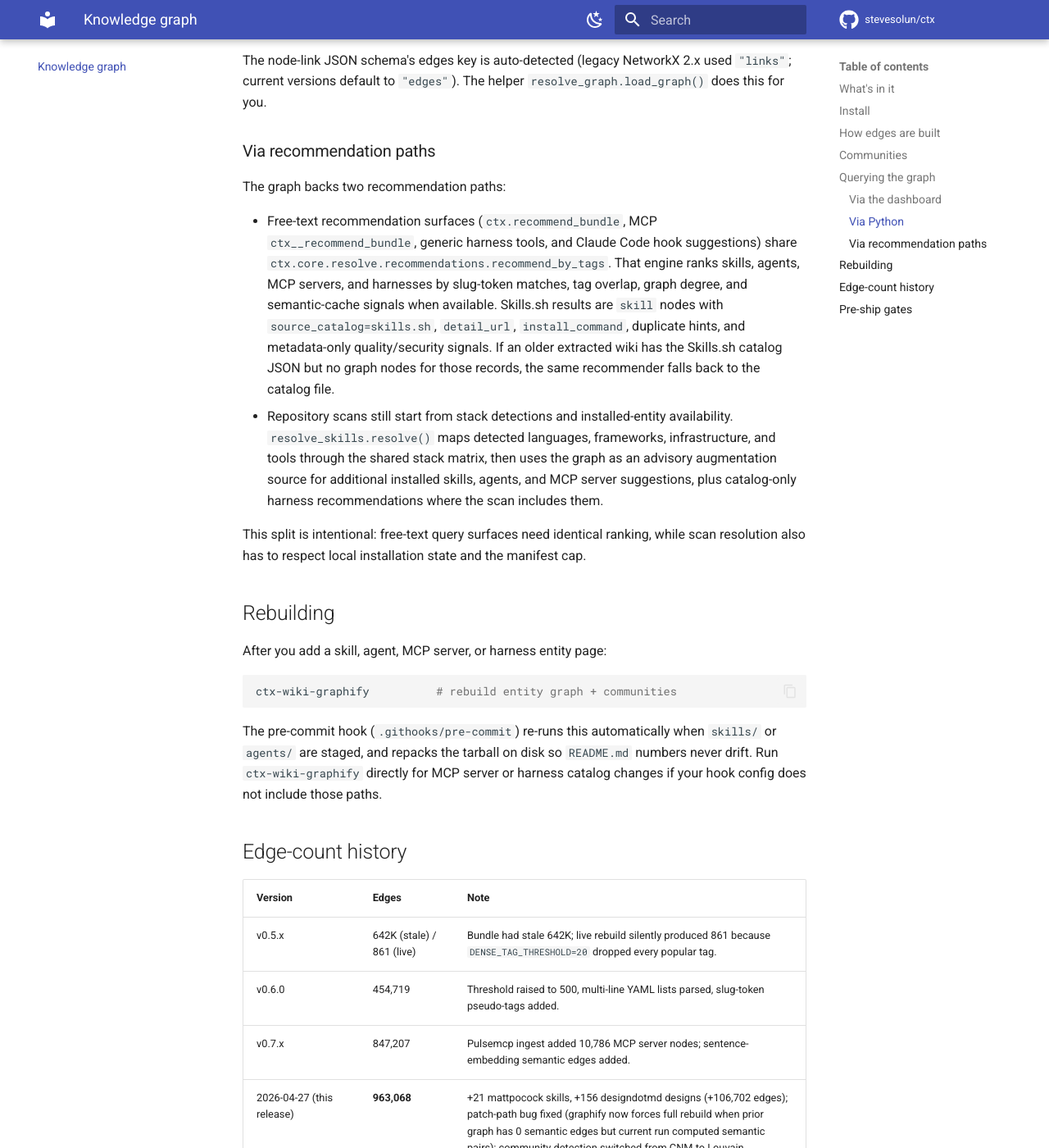
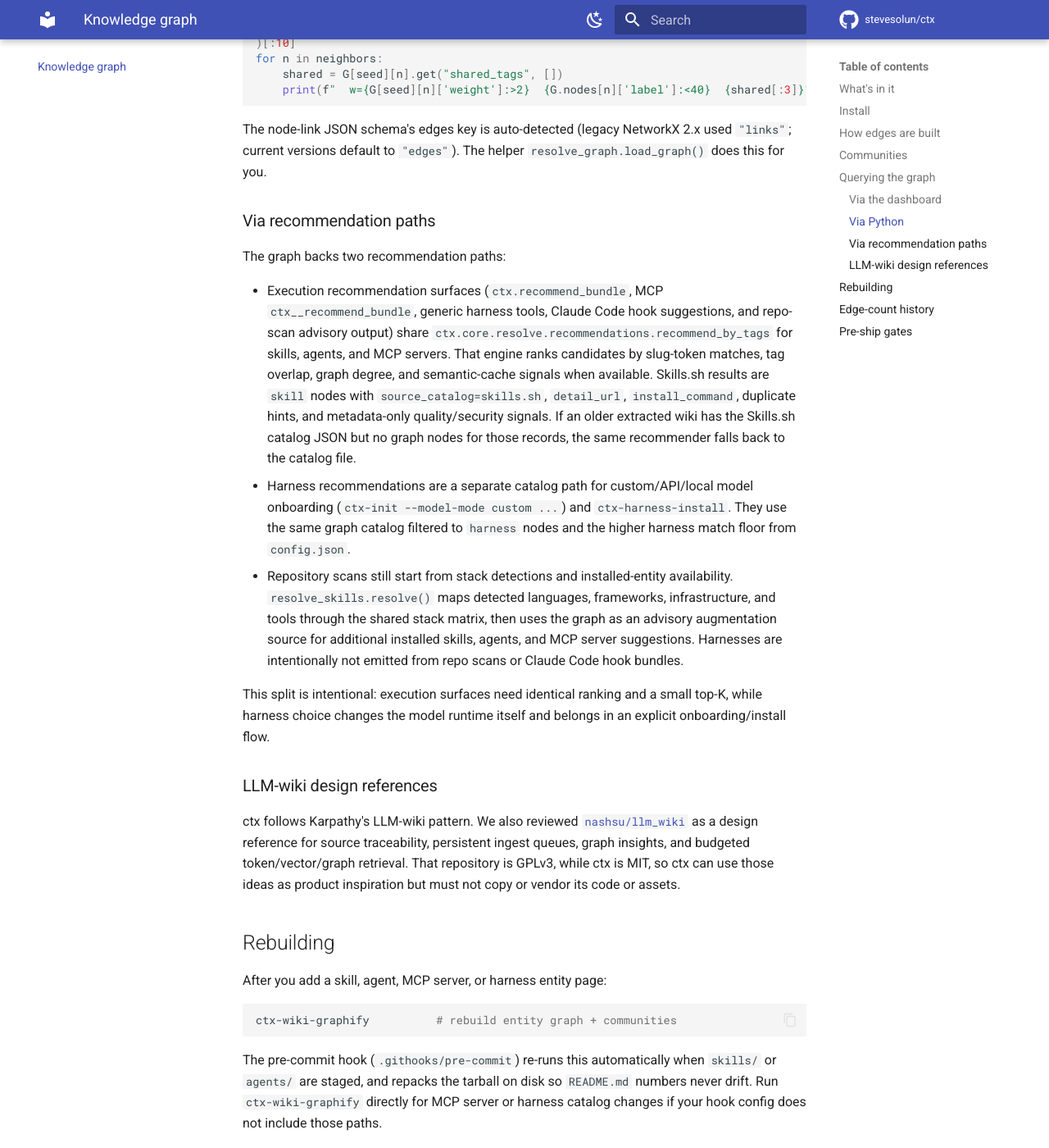
Before and after one commit to stevesolun/ctx, an MkDocs documentation site: the page built from docs/knowledge-graph.md, in a window 1280 px wide and 1400 px high, scrolled down 3388 px. Shown: the whole window at 82% size. Built offline with MkDocs 1.6.1 and Material for MkDocs 9.7.7, drawn with Linux system fonts in a browser that asks for light colours; comment, search, counter and statistics services are not loaded; some of the changed text lies outside the part shown.

Commit message:
Document two-vector recommendation model

```diff
--- a/docs/knowledge-graph.md
+++ b/docs/knowledge-graph.md
@@ -12,7 +12,8 @@
 Authoritative numbers from the shipped tarball. The curated-core snapshot
 is **13,232 nodes** (1,969 curated skills + 464 agents + 10,786 MCP servers
 + 13 harnesses). Harness pages under `entities/harnesses/` are ingested into
-local rebuilds and recommendation output when cataloged. The tarball also carries **90,846
+local rebuilds and the separate harness-catalog recommendation path. The
+tarball also carries **90,846
 remote-cataloged Skills.sh `skill` nodes**, matching skill pages under
 `entities/skills/skills-sh-*.md`, and **67,530 sparse metadata edges** back
 to curated entities. These records are first-class skills by graph type,
@@ -55,25 +56,29 @@
 
 ## How edges are built
 
-Two sources of connectivity, combined at build time by the
+Three sources of connectivity, combined at build time by the
 `ctx-wiki-graphify` console script (`ctx.core.wiki.wiki_graphify`):
 
-1. **Explicit frontmatter tags** — each entity page's YAML `tags:`
+1. **Semantic cosine** — when the embedding backend is available, entity
+   text is embedded and semantic neighbors above the configured build floor
+   contribute weighted edges.
+2. **Explicit frontmatter tags** — each entity page's YAML `tags:`
    list contributes edges between every pair of entities that share
    a tag. Popular tags capped at 500 nodes to avoid noise-floor
    "everything connects to everything" mega-buckets like `typescript`
    or `frontend`.
-2. **Slug-token pseudo-tags** — each hyphenated slug contributes its
+3. **Slug-token pseudo-tags** — each hyphenated slug contributes its
    tokens as implicit tags. `fastapi-pro` contributes `fastapi`;
    `python-patterns` contributes `python` and `patterns`. A stop-word
    filter drops generic tokens like `skill`, `agent`, `pro`, `expert`,
    `core` so they don't over-connect the graph.
 
-Edge `weight` is the count of shared tags between two nodes. Edge
-`shared_tags` is the list of the actual tags that produced the edge,
-so any single edge is explainable (e.g. `cloud-architect ↔ terraform-
-engineer` has `weight=6` with `shared_tags=[automation, azure,
-security, _t:architect, ...]`).
+Edge `weight` is the final blended strength after semantic, tag, and token
+signals are combined. Edge metadata keeps the ingredients explainable:
+`semantic_sim` for cosine similarity, `shared_tags` for explicit tags, and
+`shared_tokens` for slug-token overlap. Skills.sh records currently have
+metadata-only edges until their upstream SKILL.md bodies are hydrated and
+semantic embeddings are rebuilt.
 
 ## Communities
 
@@ -143,26 +148,40 @@
 
 The graph backs two recommendation paths:
 
-- Free-text recommendation surfaces (`ctx.recommend_bundle`, MCP
-  `ctx__recommend_bundle`, generic harness tools, and Claude Code hook
-  suggestions) share `ctx.core.resolve.recommendations.recommend_by_tags`.
-  That engine ranks skills, agents, MCP servers, and harnesses by
+- Execution recommendation surfaces (`ctx.recommend_bundle`, MCP
+  `ctx__recommend_bundle`, generic harness tools, Claude Code hook
+  suggestions, and repo-scan advisory output) share
+  `ctx.core.resolve.recommendations.recommend_by_tags` for skills,
+  agents, and MCP servers. That engine ranks candidates by
   slug-token matches, tag overlap, graph degree, and semantic-cache
   signals when available. Skills.sh results are `skill` nodes with
   `source_catalog=skills.sh`, `detail_url`, `install_command`, duplicate
   hints, and metadata-only quality/security signals. If an older
   extracted wiki has the Skills.sh catalog JSON but no graph nodes for
   those records, the same recommender falls back to the catalog file.
+- Harness recommendations are a separate catalog path for custom/API/local
+  model onboarding (`ctx-init --model-mode custom ...`) and
+  `ctx-harness-install`. They use the same graph catalog filtered to
+  `harness` nodes and the higher harness match floor from `config.json`.
 - Repository scans still start from stack detections and installed-entity
   availability. `resolve_skills.resolve()` maps detected languages,
   frameworks, infrastructure, and tools through the shared stack matrix, then
   uses the graph as an advisory augmentation source for additional installed
-  skills, agents, and MCP server suggestions, plus catalog-only harness
-  recommendations where the scan includes them.
+  skills, agents, and MCP server suggestions. Harnesses are intentionally not
+  emitted from repo scans or Claude Code hook bundles.
 
-This split is intentional: free-text query surfaces need identical ranking,
-while scan resolution also has to respect local installation state and the
-manifest cap.
+This split is intentional: execution surfaces need identical ranking and a
+small top-K, while harness choice changes the model runtime itself and belongs
+in an explicit onboarding/install flow.
+
+### LLM-wiki design references
+
+ctx follows Karpathy's LLM-wiki pattern. We also reviewed
+[`nashsu/llm_wiki`](https://github.com/nashsu/llm_wiki) as a design reference
+for source traceability, persistent ingest queues, graph insights, and
+budgeted token/vector/graph retrieval. That repository is GPLv3, while ctx is
+MIT, so ctx can use those ideas as product inspiration but must not copy or
+vendor its code or assets.
 
 ## Rebuilding
 
```
Also changed, not shown: README.md (+4 -4 lines), docs/dashboard.md (+9 -9 lines), docs/index.md (+22 -13 lines), graph/README.md (+14 -2 lines).
